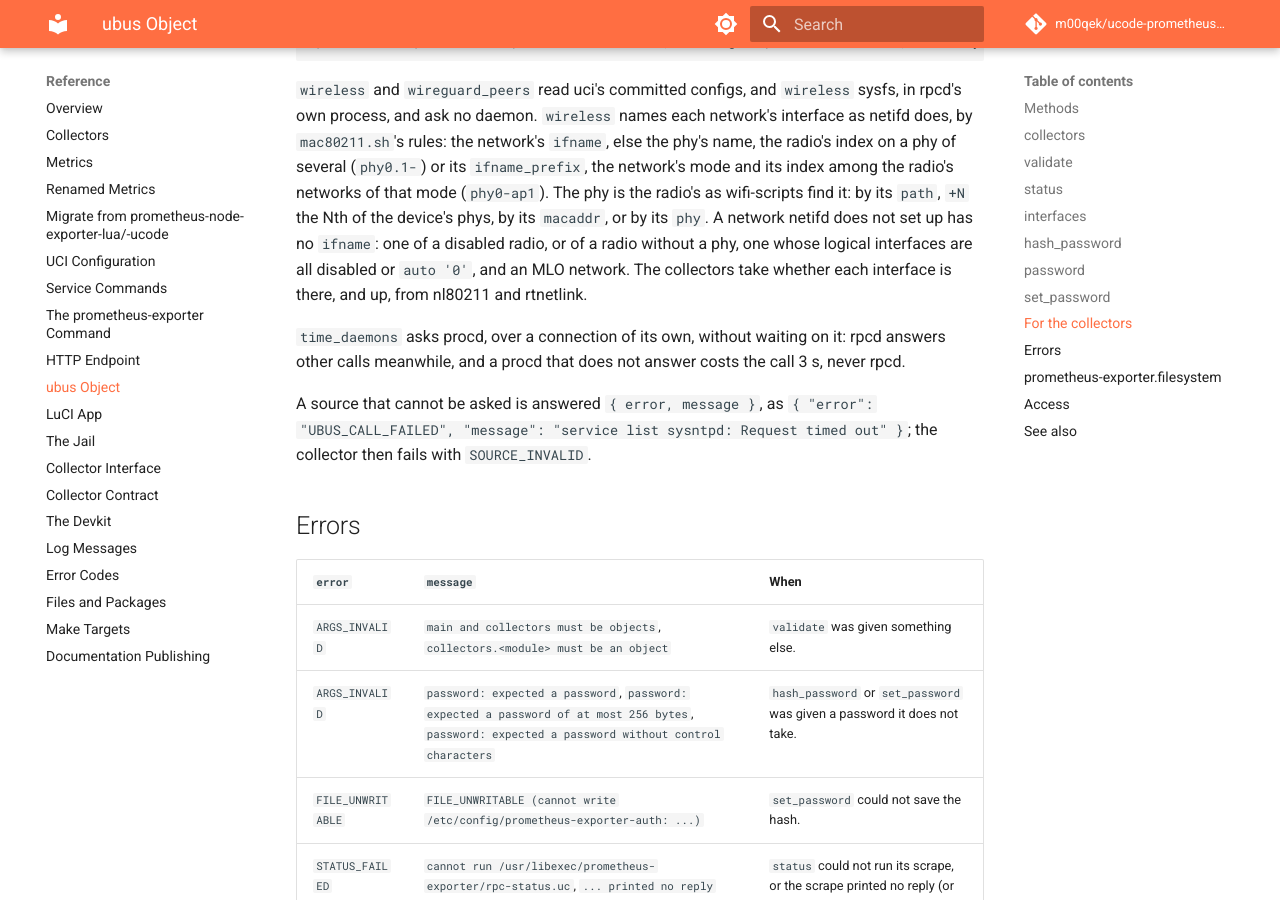
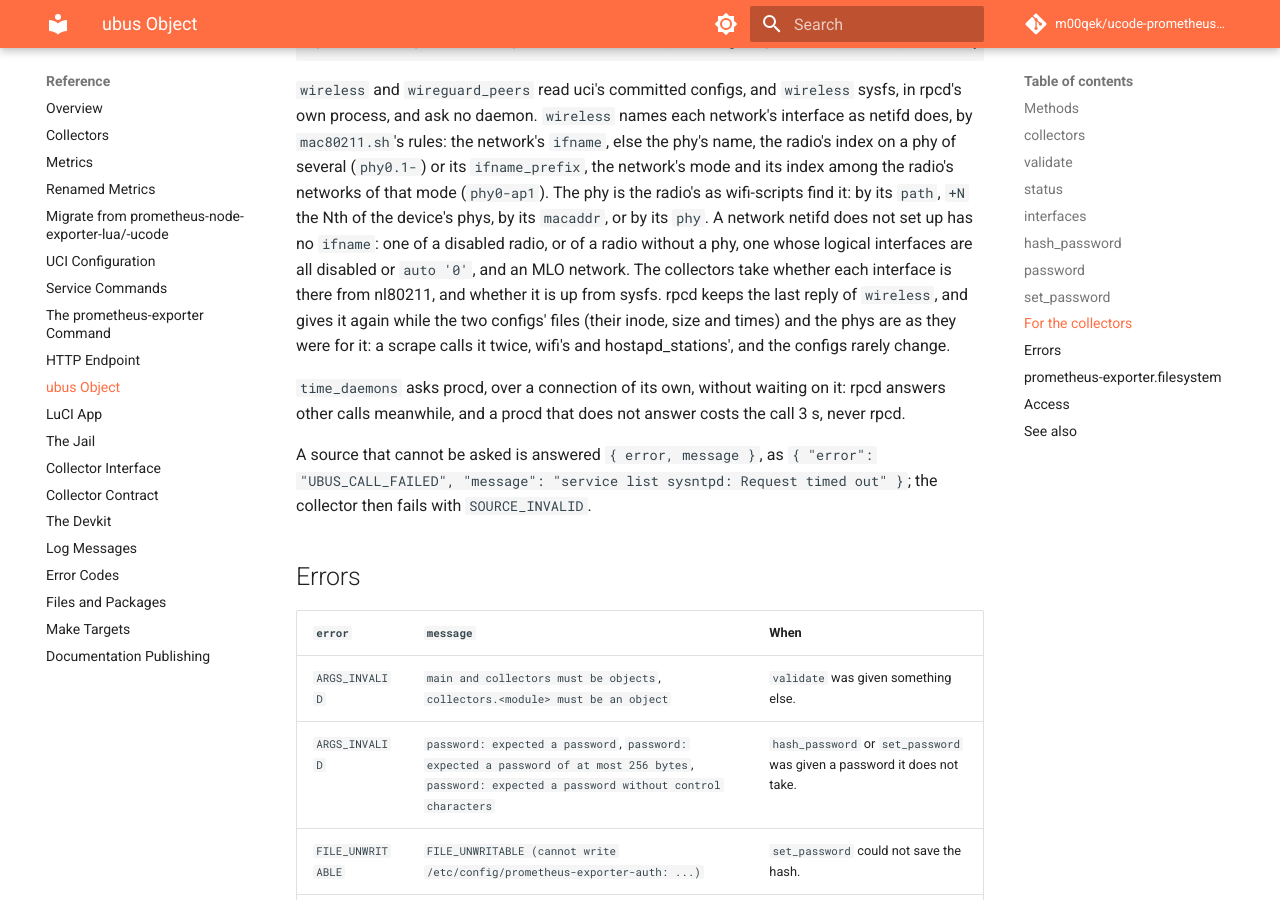
Before and after one commit to m00qek/ucode-prometheus-exporter, an MkDocs documentation site: the page built from docs/reference/ubus.md, in a window 1280 px wide and 900 px high, scrolled down 8716 px. Built offline with MkDocs 1.6.1 and Material for MkDocs 9.7.7, drawn with Linux system fonts in a browser that asks for light colours; comment, search, counter and statistics services are not loaded.

Commit message:
Ask nl80211 for the interfaces in one dump, sysfs whether each is up, and each phy's survey once
wifi took 23 ms of the access point's scrape, where it took 15 before it
asked the service's object. Timed on the AP, for its 2 radios and 3
interfaces: a request of rtnetlink for each interface's link, 0.77 ms
each in a new process, which converts the link's every attribute, where
its flags in sysfs are 0.08 ms; a survey of each interface, 1.0 to 1.6
ms, where the two of a phy are the same survey; a GET_INTERFACE of each,
where one dump of all is 0.3 ms; and the object's wireless, 2.85 ms
where netifd's status was 0.84, reading the wireless and network configs
and sysfs at every call, and wifi's and hostapd_stations' call it each
scrape.

wifi now asks nl80211 for every interface in one dump, leaving out one
not in it as it left out one nl80211 said was not there, reads whether
each is up in /sys/class/net/<ifname>/flags (needs fs, not rtnl), asks a
phy's survey once for all its interfaces, and writes an interface's
samples to a labels() set. rpcd keeps the last reply of wireless and
gives it again while the configs' files (inode, size, times) and the
phys are as they were: what is kept holds no more than the reply.

The output is the same, but for a phy's second interface in the AP's
captures, whose survey was captured apart from the first's: it now has
the first's, as nl80211 gives both. The per-link RTM_GETLINK captures go,
and a capture of the interfaces' dump comes, made of the three captures.

````diff
--- a/docs/reference/ubus.md
+++ b/docs/reference/ubus.md
@@ -224,7 +224,7 @@ $ ubus call prometheus-exporter wireless
 { "radios": { "radio0": { "disabled": false, "config": { "channel": "36", "country": "DE", "htmode": "HE80" }, "interfaces": [ { "ifname": "phy0-ap0", "config": { "ssid": "example", "encryption": "sae" } } ] } } }
 ```
 
-`wireless` and `wireguard_peers` read uci's committed configs, and `wireless` sysfs, in rpcd's own process, and ask no daemon. `wireless` names each network's interface as netifd does, by `mac80211.sh`'s rules: the network's `ifname`, else the phy's name, the radio's index on a phy of several (`phy0.1-`) or its `ifname_prefix`, the network's mode and its index among the radio's networks of that mode (`phy0-ap1`). The phy is the radio's as wifi-scripts find it: by its `path`, `+N` the Nth of the device's phys, by its `macaddr`, or by its `phy`. A network netifd does not set up has no `ifname`: one of a disabled radio, or of a radio without a phy, one whose logical interfaces are all disabled or `auto '0'`, and an MLO network. The collectors take whether each interface is there, and up, from nl80211 and rtnetlink.
+`wireless` and `wireguard_peers` read uci's committed configs, and `wireless` sysfs, in rpcd's own process, and ask no daemon. `wireless` names each network's interface as netifd does, by `mac80211.sh`'s rules: the network's `ifname`, else the phy's name, the radio's index on a phy of several (`phy0.1-`) or its `ifname_prefix`, the network's mode and its index among the radio's networks of that mode (`phy0-ap1`). The phy is the radio's as wifi-scripts find it: by its `path`, `+N` the Nth of the device's phys, by its `macaddr`, or by its `phy`. A network netifd does not set up has no `ifname`: one of a disabled radio, or of a radio without a phy, one whose logical interfaces are all disabled or `auto '0'`, and an MLO network. The collectors take whether each interface is there from nl80211, and whether it is up from sysfs. rpcd keeps the last reply of `wireless`, and gives it again while the two configs' files (their inode, size and times) and the phys are as they were for it: a scrape calls it twice, wifi's and hostapd_stations', and the configs rarely change.
 
 `time_daemons` asks procd, over a connection of its own, without waiting on it: rpcd answers other calls meanwhile, and a procd that does not answer costs the call 3 s, never rpcd.
 
````
Also changed, not shown: docs/explanation/internals.md (+1 -1 lines), docs/explanation/security.md (+1 -1 lines), docs/reference/collectors.md (+2 -2 lines), 12 other files.
